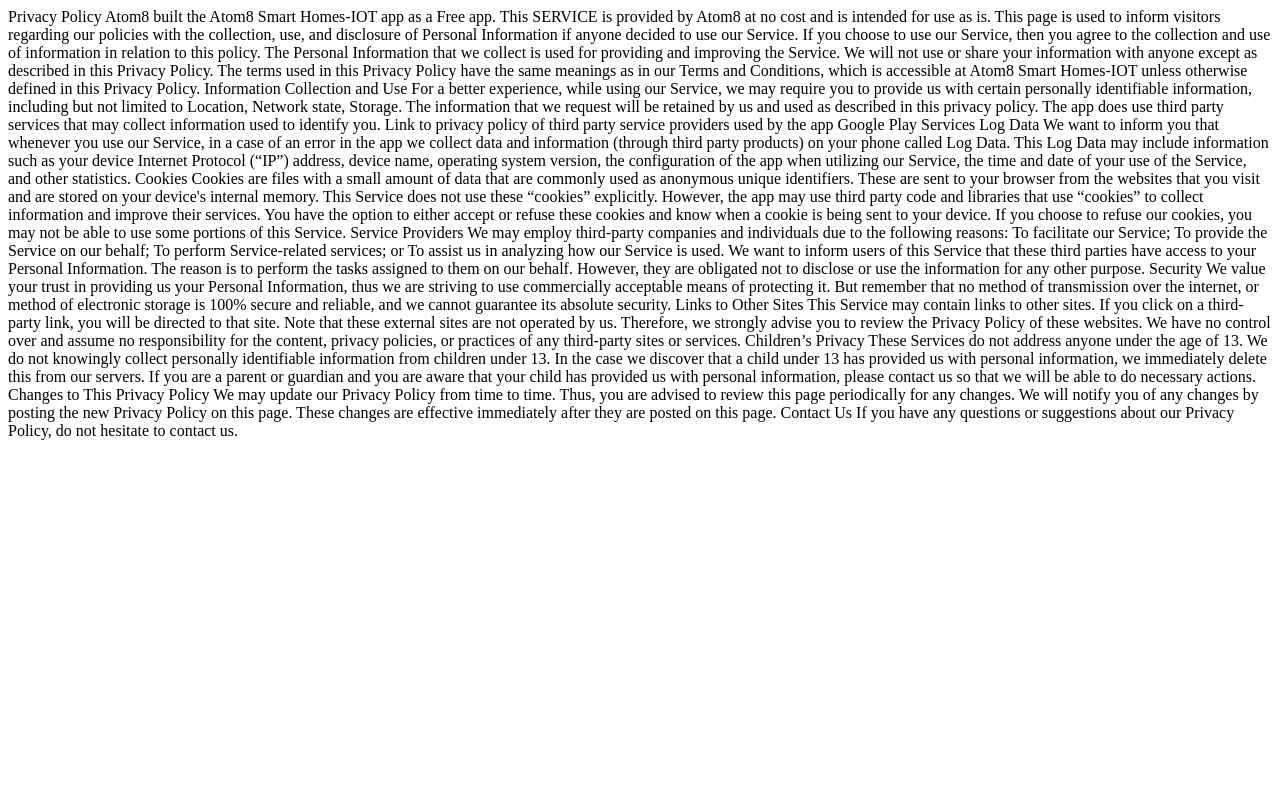
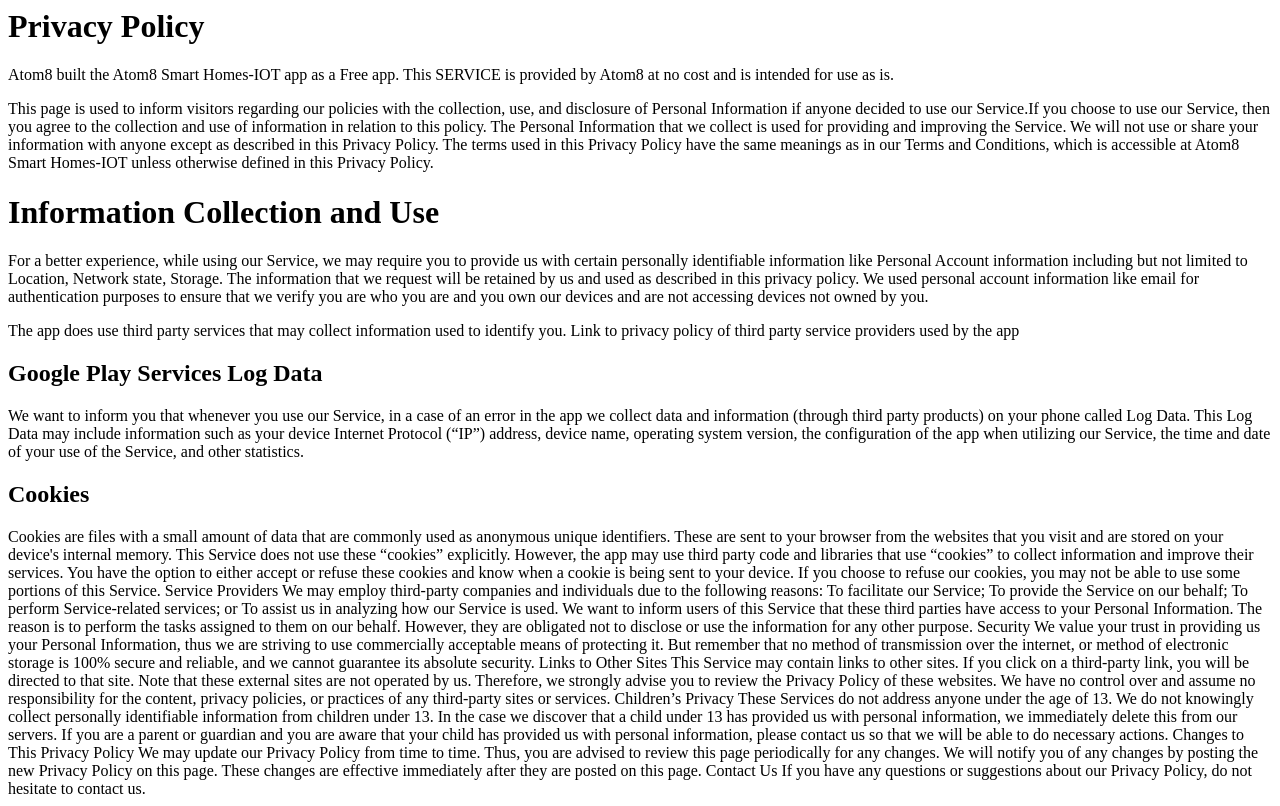
Before and after one commit to atom-8/atom-8.github.io, a plain HTML site: page index.html in a window 1280 px wide. Drawn offline with Linux system fonts and the light colour scheme.

Commit message:
Update index.html

```diff
--- a/index.html
+++ b/index.html
@@ -1,29 +1,45 @@
 <html>
 <head></head>
 <body>
-Privacy Policy
-Atom8 built the Atom8 Smart Homes-IOT app as a Free app. This SERVICE is provided by Atom8 at no cost and is intended for use as is.
 
-This page is used to inform visitors regarding our policies with the collection, use, and disclosure of Personal Information if anyone decided to use our Service.
+  <h1>Privacy Policy</h1>
+  <p>
+      Atom8 built the Atom8 Smart Homes-IOT app as a Free app. This SERVICE is provided by Atom8 at no cost and is intended for use as is.
+  </p>
 
-If you choose to use our Service, then you agree to the collection and use of information in relation to this policy. The Personal Information that we collect is used for providing and improving the Service. We will not use or share your information with anyone except as described in this Privacy Policy.
+  <p>
+    This page is used to inform visitors regarding our policies with the collection, use, and
+    disclosure of Personal Information if anyone decided to use our Service.If you choose to use our Service,
+    then you agree to the collection and use of information in relation to this policy. The Personal Information
+    that we collect is used for providing and improving the Service. We will not use or share your information with
+    anyone except as described in this Privacy Policy.
 
-The terms used in this Privacy Policy have the same meanings as in our Terms and Conditions, which is accessible at Atom8 Smart Homes-IOT unless otherwise defined in this Privacy Policy.
+    The terms used in this Privacy Policy have the same meanings as in our Terms and Conditions,
+    which is accessible at Atom8 Smart Homes-IOT unless otherwise defined in this Privacy Policy.
+  </p>
 
-Information Collection and Use
+  <h1>Information Collection and Use</h1>
 
-For a better experience, while using our Service, we may require you to provide us with certain personally identifiable information, including but not limited to Location, Network state, Storage. The information that we request will be retained by us and used as described in this privacy policy.
+<p>
+  For a better experience, while using our Service, we may require you to provide us with certain personally identifiable information
+  like Personal Account information including but not limited to Location, Network state, Storage. The information that we request will
+  be retained by us and used as described in this privacy policy.
+  We used personal account information like email for authentication purposes to ensure that we verify you are who you are and you own our devices
+  and are not accessing devices not owned by you.
+</p>
+<p>
+  The app does use third party services that may collect information used to identify you.
+  Link to privacy policy of third party service providers used by the app
 
-The app does use third party services that may collect information used to identify you.
+  <h2>Google Play Services Log Data</h2>
+  <p>
+    We want to inform you that whenever you use our Service, in a case of an error in the app we collect data and information
+    (through third party products) on your phone called Log Data. This Log Data may include information such as your device
+    Internet Protocol (“IP”) address, device name, operating system version, the configuration of the app when utilizing our Service,
+    the time and date of your use of the Service, and other statistics.
+  </p>
 
-Link to privacy policy of third party service providers used by the app
-
-Google Play Services
-Log Data
-
-We want to inform you that whenever you use our Service, in a case of an error in the app we collect data and information (through third party products) on your phone called Log Data. This Log Data may include information such as your device Internet Protocol (“IP”) address, device name, operating system version, the configuration of the app when utilizing our Service, the time and date of your use of the Service, and other statistics.
-
-Cookies
+  <h2>Cookies</h2>
 
 Cookies are files with a small amount of data that are commonly used as anonymous unique identifiers. These are sent to your browser from the websites that you visit and are stored on your device's internal memory.
 
```
